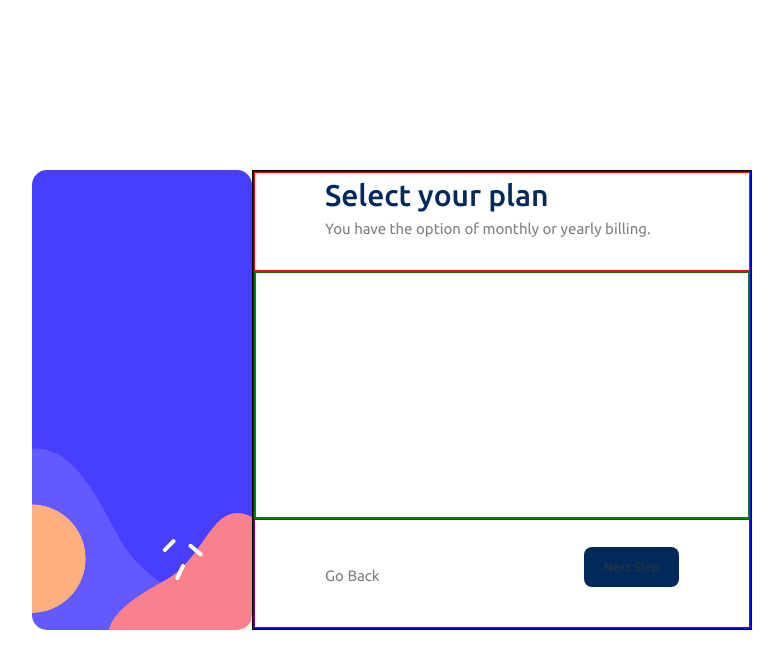
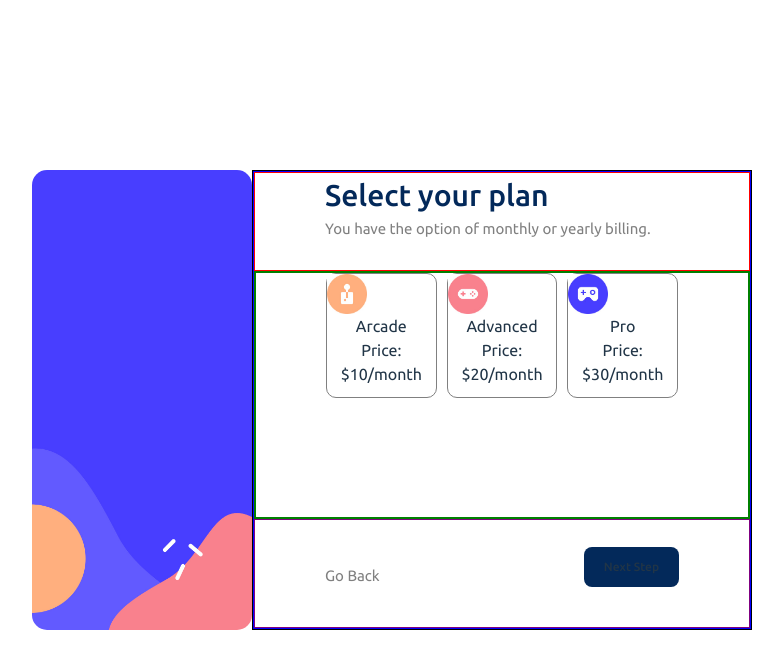
Before and after one commit to luisnavedag/Challenge-Form, a React (Vite) app: page / in a window 1280 px wide. Both pictures are taken after a click on the button "Next Step". Shown: the top 668 px of the page, without its empty margins (243-1026 px from the left). Built offline with nearby package versions, Linux system fonts and the light colour scheme.

Commit message:
Step2 interface almost done

```diff
--- a/src/components/Form/Form.tsx
+++ b/src/components/Form/Form.tsx
@@ -8,6 +8,8 @@ interface FormData {
   name: string;
   email: string;
   phone: string;
+  selectedPlan: "Arcade" | "Advanced" | "Pro";
+  subscriptionType: "Monthly" | "Annual";
 }
 
 export const Form = () => {
@@ -15,7 +17,9 @@ export const Form = () => {
   const [formData, setFormData] = useState<FormData>({
     name: "",
     email: "",
-    phone: ""
+    phone: "",
+    selectedPlan: "Arcade",
+    subscriptionType: "Monthly",
   });
 
   const [step, setStep] = useState<number>(1);
@@ -36,6 +40,10 @@ export const Form = () => {
         return <Step2 formData={formData} setFormData={setFormData} nextStep={nextStep} prevStep={prevStep} />;
       case 3:
         return <Step3 formData={formData} setFormData={setFormData} prevStep={prevStep} nextStep={nextStep} />;
+      case 4:
+      return <Step4 formData={formData} setFormData={setFormData} prevStep={prevStep} nextStep={nextStep} />;
+
+
       default:
         return null;
     }
--- a/src/components/Step1/Step1.tsx
+++ b/src/components/Step1/Step1.tsx
@@ -5,13 +5,17 @@ interface Step1Props {
         name: string;
         email: string;
         phone: string;
-    };
-    setFormData: React.Dispatch<React.SetStateAction<{
+        selectedPlan: "Arcade" | "Advanced" | "Pro";
+        subscriptionType: "Monthly" | "Annual";
+      };
+      setFormData: React.Dispatch<React.SetStateAction<{
         name: string;
         email: string;
         phone: string;
-    }>>;
-    nextStep: () => void;
+        selectedPlan: "Arcade" | "Advanced" | "Pro"; //
+        subscriptionType: "Monthly" | "Annual";
+      }>>;
+      nextStep: () => void;
 }
 
 export const Step1: React.FC<Step1Props> = ({ formData, setFormData, nextStep }) => {
--- a/src/components/Step2/Step2.module.css
+++ b/src/components/Step2/Step2.module.css
@@ -37,6 +37,18 @@
     width: 100%;
     height: 250px;
     border: 2px solid green;
+    display: flex;
+    justify-content: space-evenly;
+    padding-left: 70px;
+    padding-right: 70px;
+    gap: 10px;
+}
+
+.plan{
+    width: 150px;
+    height: 125px;
+    border: 1px solid gray;
+    border-radius: 10px;
 }
 
 .back{
--- a/src/components/Step2/Step2.tsx
+++ b/src/components/Step2/Step2.tsx
@@ -1,15 +1,22 @@
-import styles from "./Step2.module.css"
+import styles from "./Step2.module.css";
+import arcade from "../../assets/icon-arcade.jpg";
+import advanced from "../../assets/icon-advanced.jpg";
+import pro from "../../assets/icon-pro.jpg";
 
 interface Step2Props {
     formData: {
         name: string;
         email: string;
         phone: string;
+        selectedPlan: "Arcade" | "Advanced" | "Pro";
+        subscriptionType: "Monthly" | "Annual";
     };
     setFormData: React.Dispatch<React.SetStateAction<{
         name: string;
         email: string;
         phone: string;
+        selectedPlan: "Arcade" | "Advanced" | "Pro"; //
+        subscriptionType: "Monthly" | "Annual";
     }>>;
     nextStep: () => void;
     prevStep: () => void;
@@ -17,21 +24,53 @@ interface Step2Props {
 
 
 export const Step2: React.FC<Step2Props> = ({ formData, setFormData, nextStep, prevStep }) => {
+    const handleNextStep = () => {
+        nextStep();
+    };
 
+    const handleToggleSubscription = () => {
+        // Cambiar entre suscripción mensual y anual
+        const newSubscriptionType =
+            formData.subscriptionType === "Monthly" ? "Annual" : "Monthly";
+        setFormData({ ...formData, subscriptionType: newSubscriptionType });
+    };
 
-    return(
+    const handlePlanSelect = (selectedPlan: "Arcade" | "Advanced" | "Pro") => {
+        // Establecer el plan seleccionado
+        setFormData({ ...formData, selectedPlan });
+    };
+
+    return (
         <div className={styles.container}>
             <div className={styles.info}>
                 <h2 className={styles.title}>Select your plan</h2>
                 <p className={styles.titleDesc}>You have the option of monthly or yearly billing.</p>
             </div>
             <div className={styles.divPlans}>
+                <div className={styles.plan} onClick={() => handlePlanSelect("Arcade")}>
+                    <img src={arcade} alt="arcade" width={40} height={40}/>
+                    <h3>Arcade</h3>
+                    <p>Price: {formData.subscriptionType === "Monthly" ? "$10/month" : "$100/year"}</p>
+                </div>
+                <div className={styles.plan}>
+                    <img src={advanced} alt="advanced" width={40} height={40}/>
+                    <h3>Advanced</h3>
+                    <p>Price: {formData.subscriptionType === "Monthly" ? "$20/month" : "$200/year"}</p>
+                </div>
+                <div className={styles.plan}>
+                    <img src={pro} alt="pro" width={40} height={40}/>
+                    <h3>Pro</h3>
+                    <p>Price: {formData.subscriptionType === "Monthly" ? "$30/month" : "$300/year"}</p>
+                </div>
+            </div>
+            <div className={styles.divToggle}>
 
             </div>
             <div className={styles.divButtons}>
                 <p className={styles.back} onClick={prevStep}>Go Back</p>
                 <button
-                className={styles.nextButton}
+                    className={styles.nextButton}
+                    onClick={handleNextStep}
                 >
                     Next Step
                 </button>
```
